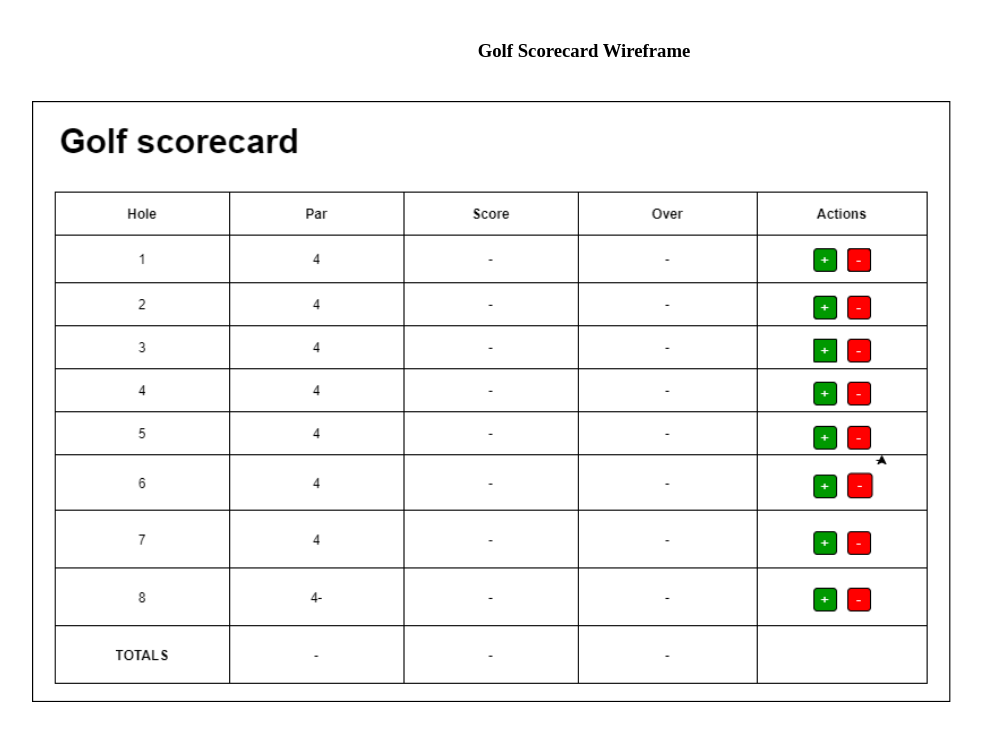
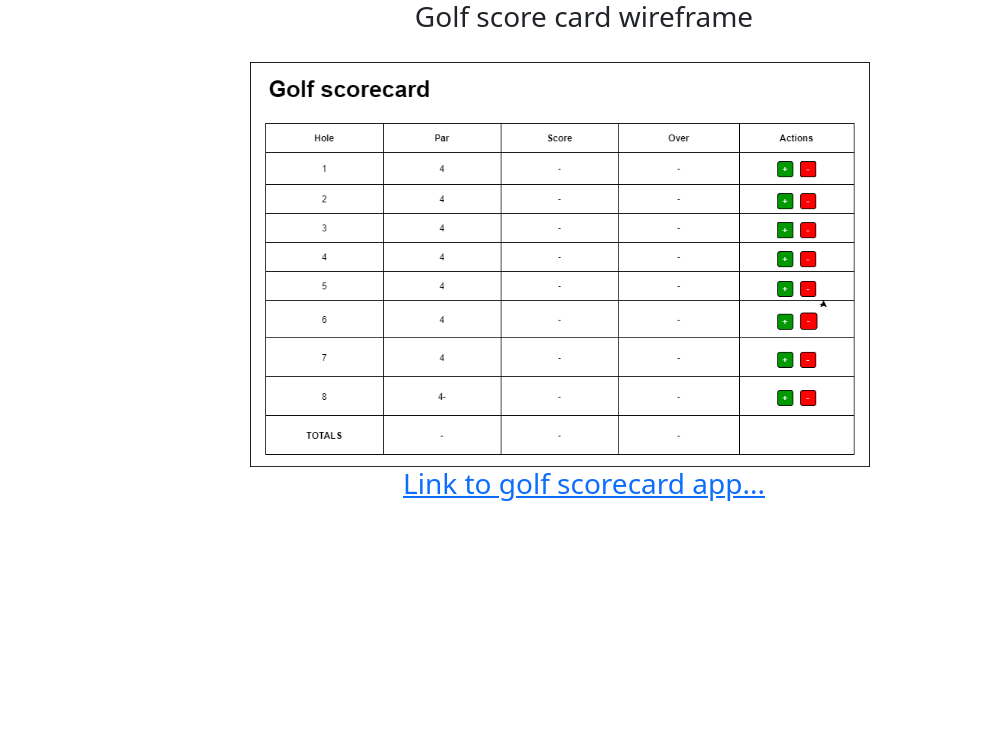
Before and after one commit to iZeroKim/farwa, a plain HTML site: page assignments/assignment03.html in a window 1280 px wide. Shown: the whole page, without its empty margins (56-1038 px from the left). Drawn offline with nearby package versions, Linux system fonts and the light colour scheme.

Commit message:
Fix Image alignment

```diff
--- a/assignments/assignment03.html
+++ b/assignments/assignment03.html
@@ -1,8 +1,9 @@
 <!DOCTYPE html>
 <html lang="en">
+
 <head>
     <title>Assignment 03</title>
-    <meta charset="utf-8"/>
+    <meta charset="utf-8" />
     <style>
         table {
             width: 100%;
@@ -10,14 +11,15 @@
             margin-top: 20px;
         }
 
-        th , td  {
+        th,
+        td {
             padding: 10px;
         }
 
         img {
             margin-top: 20px;
-            margin-left: 80px;
-            width: 90%;
+            margin-left: 100px;
+            width: 60%;
             height: 40%;
         }
 
@@ -26,15 +28,24 @@
             margin-top: 40px;
         }
     </style>
+    <link href="https://cdn.jsdelivr.net/npm/bootstrap@5.1.3/dist/css/bootstrap.min.css" rel="stylesheet"
+        integrity="sha384-1BmE4kWBq78iYhFldvKuhfTAU6auU8tT94WrHftjDbrCEXSU1oBoqyl2QvZ6jIW3" crossorigin="anonymous">
+
 </head>
+
 <body>
 
-    <h3> Golf Scorecard Wireframe</h3>
-    <img src="img/assignment03.png" alt="assignment03">
+    <h3>Golf score card wireframe</h3>
+    <div class="d-flex justify-content-center">
+        <img src="img/assignment03.png" alt="assignment03">
+    </div>
 
 
+    <h3> <a href="https://fatimaf19.github.io/farwa/assignments/golfScorecard.html">Link to golf scorecard app...</a></h3>
 
+    <link href="https://cdn.jsdelivr.net/npm/bootstrap@5.1.3/dist/css/bootstrap.min.css" rel="stylesheet"
+        integrity="sha384-1BmE4kWBq78iYhFldvKuhfTAU6auU8tT94WrHftjDbrCEXSU1oBoqyl2QvZ6jIW3" crossorigin="anonymous">
 
-</table>
 </body>
+
 </html>
```
